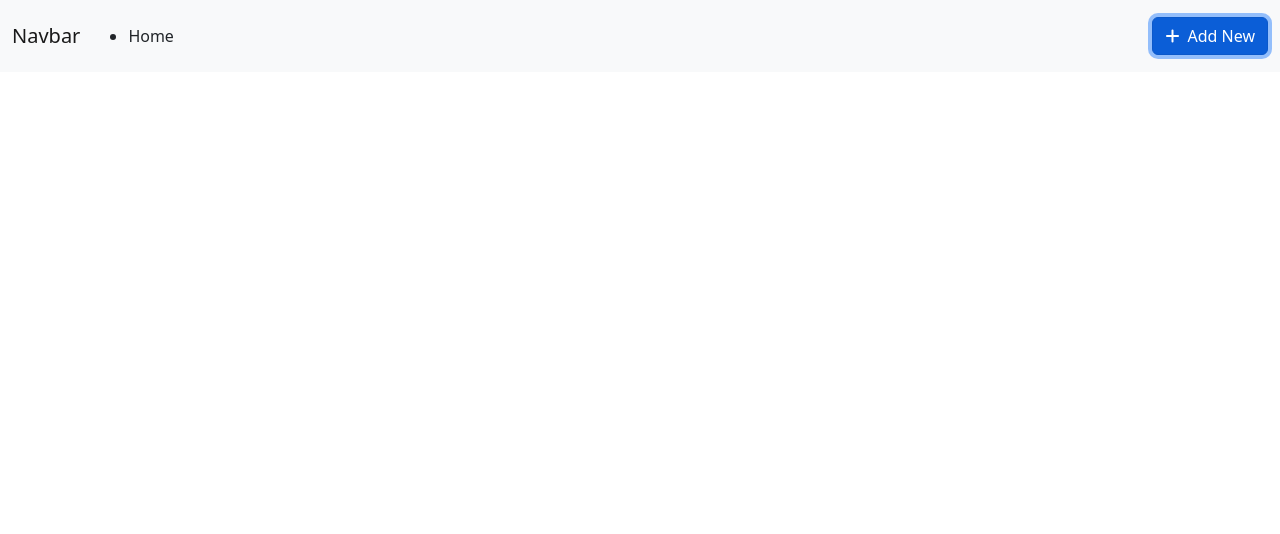
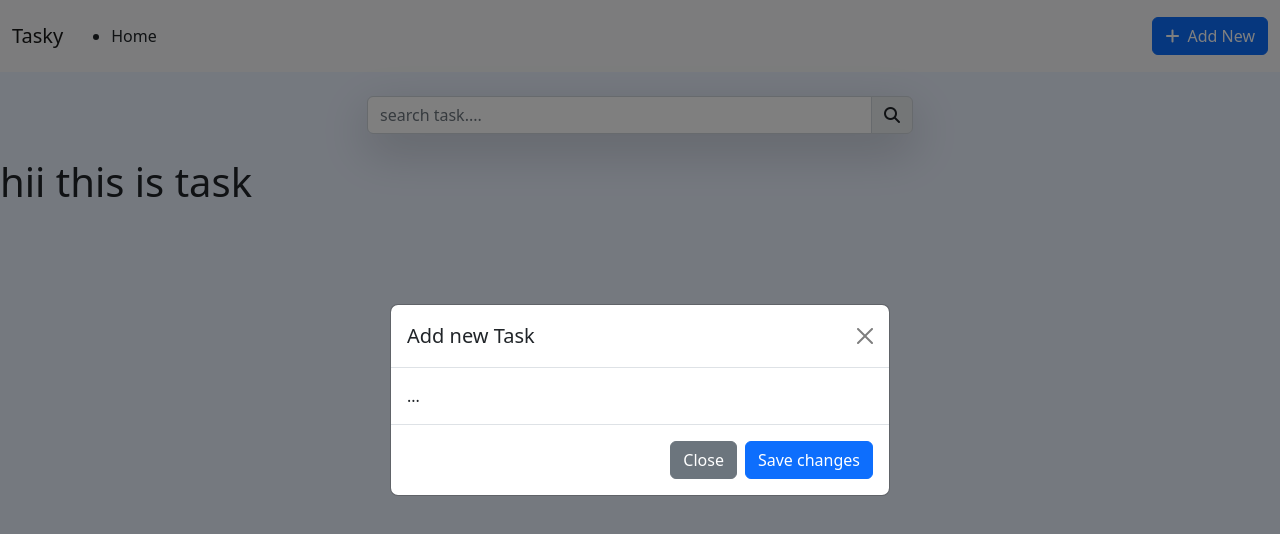
Before and after one commit to AshwatejHanchanale/Tast-management, a plain HTML site: page index.html in a window 1280 px wide. Both pictures are taken after a click on the button "Add New". Drawn offline with nearby package versions, Linux system fonts and the light colour scheme.

Commit message:
create base project

```diff
--- a/index.html
+++ b/index.html
@@ -17,9 +17,37 @@
 </head>
 
 <body>
+
+  <div class="add__new__btn__mobile__only d-md-none">
+    <button class="btn btn-primary d-flex align-items-center gap-2 " type="submit" data-bs-toggle="modal"
+      data-bs-target="#addNewModel">
+      <i class="fas fa-plus "></i>Add New
+    </button>
+  </div>
+
+  <div class="modal fade" id="addNewModel" tabindex="-1" aria-labelledby="addNewModelLabel" aria-hidden="true">
+    <div class="modal-dialog modal-dialog-centered">
+      <div class="modal-content">
+        <div class="modal-header">
+          <h5 class="modal-title" id="addNewModelLabel">Add new Task</h5>
+          <button type="button" class="btn-close" data-bs-dismiss="modal" aria-label="Close"></button>
+        </div>
+        <div class="modal-body">
+          ...
+        </div>
+        <div class="modal-footer">
+          <button type="button" class="btn btn-secondary" data-bs-dismiss="modal">Close</button>
+          <button type="button" class="btn btn-primary">Save changes</button>
+        </div>
+      </div>
+    </div>
+  </div>
+
+
+
   <nav class="navbar navbar-expand-lg bg-light">
     <div class="container-fluid">
-      <a class="navbar-brand" href="#">Navbar</a>
+      <a class="navbar-brand" href="#">Tasky</a>
       <button class="navbar-toggler" type="button" data-bs-toggle="collapse" data-bs-target="#navbarSupportedContent"
         aria-controls="navbarSupportedContent" aria-expanded="false" aria-label="Toggle navigation">
         <span class="navbar-toggler-icon"></span>
@@ -30,15 +58,36 @@
             <a class="nav-link active" aria-current="page" href="#">Home</a>
           </li>
         </ul>
-        <button class="btn btn-primary d-flex align-items-center gap-2 " type="submit">
+        <button class="btn btn-primary d-flex align-items-center gap-2 " type="submit" data-bs-toggle="modal"
+          data-bs-target="#addNewModel">
           <i class="fas fa-plus "></i>Add New
         </button>
-        </form>
       </div>
     </div>
   </nav>
 
+  <div class="container">
+    <section class="mt-4 ">
+      <div class="row justify-content-center">
+        <div class="col-md-6">
+          <div class="input-group flex-nowrap shadow-lg rounded">
+            <input type="search" class='form-control' placeholder="search task...." aria-label="search task"
+              aria-describedby="addon-wrapping" />
 
+            <span class="input-group-text" id="addon-wrapper">
+              <i class="fas fa-search"></i>
+            </span>
+          </div>
+        </div>
+      </div>
+    </section>
+  </div>
+
+  <section class="mt-4">
+    <div class="row task_contents">
+      <h1>hii this is task </h1>
+    </div>
+  </section>
 
   <script src="script/index.js"></script>
   <script src="https://cdn.jsdelivr.net/npm/bootstrap@5.2.0/dist/js/bootstrap.bundle.min.js"
--- a/styles/index.css
+++ b/styles/index.css
@@ -0,0 +1,24 @@
+* {
+    padding: 0;
+    margin: 0;
+}
+
+body {
+    background: #ebf2ff !important;
+}
+
+.add__new__btn__mobile__only {
+    position: fixed;
+    bottom: 0;
+    right: 0;
+    padding: 15px 10px;
+    background: white;
+    z-index: 3;
+    width: 100%;
+}
+
+@media(min-width: 768px) {
+    .add__new__btn__mobile__only {
+        display: none;
+    }
+}
```
